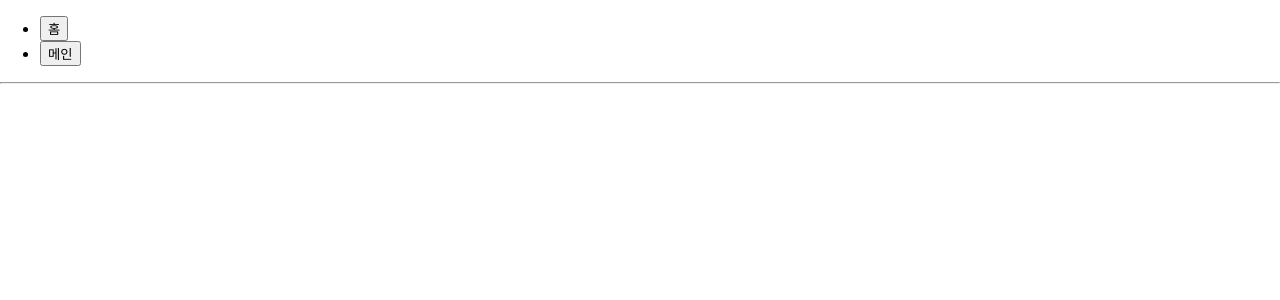
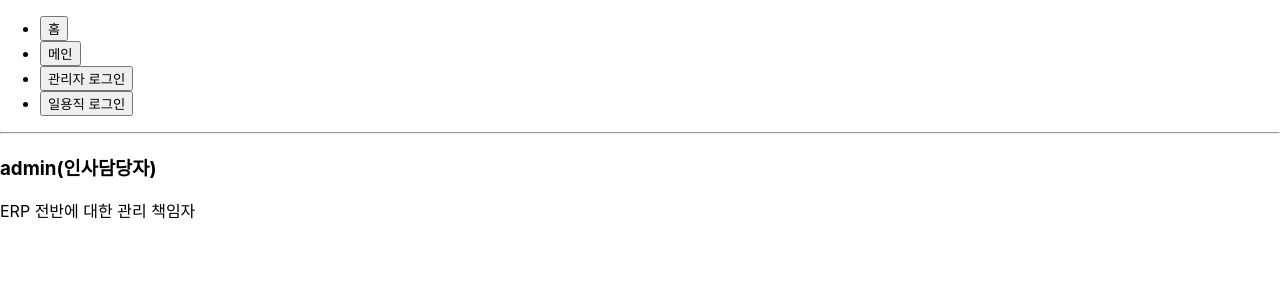
Before and after one commit to Hanxbeen/React_Tutorial, a React (Create React App) app in the folder router-tutorial/: page /profiles/admin in a window 1280 px wide. Shown: the top 300 px of the page. Built offline with nearby package versions, Linux system fonts and the light colour scheme.

Commit message:
feat : '회원 직무성격에 따라  다른 데이터 출력'

```diff
--- a/router-tutorial/src/App.js
+++ b/router-tutorial/src/App.js
@@ -2,6 +2,7 @@ import React from "react";
 import { Route, Link } from "react-router-dom";
 import About from "./About";
 import Home from "./Home";
+import Profile from "./Profile";
 
 const App = () => {
   return (
@@ -17,10 +18,21 @@ const App = () => {
             <button>메인</button>
           </Link>
         </li>
+        <li>
+          <Link to="/profiles/admin">
+            <button>관리자 로그인</button>
+          </Link>
+        </li>
+        <li>
+          <Link to="/profiles/laborer">
+            <button>일용직 로그인</button>
+          </Link>
+        </li>
       </ul>
       <hr />
       <Route path="/" exact={true} component={Home} />
       <Route path="/about" component={About} />
+      <Route path="/profiles/:username" component={Profile} />
     </div>
   );
 };
--- a/router-tutorial/src/Profile.js
+++ b/router-tutorial/src/Profile.js
@@ -1,5 +1,6 @@
 import React from "react";
 
+// 프로필에서 사용할 데이터
 const profileData = {
   admin: {
     name: "인사담당자",
@@ -9,4 +10,27 @@ const profileData = {
     name: "일용직 근로자",
     description: "공장 일용 근로자",
   },
+//   undefined: {
+//     name: "No one",
+//     description: "no one",
+//   },
 };
+
+// 파라미터를 받아올 땐 match 안에 들어있는 params 값을 참조할 예정
+const Profile = ({ match }) => {
+  const { username } = match.params;
+  const profile = profileData[username];
+  if (!profile) {
+    return <div>존재하지 않는 유저입니다.</div>;
+  }
+  return (
+    <div>
+      <h3>
+        {username}({profile.name})
+      </h3>
+      <p>{profile.description}</p>
+    </div>
+  );
+};
+
+export default Profile;
```
